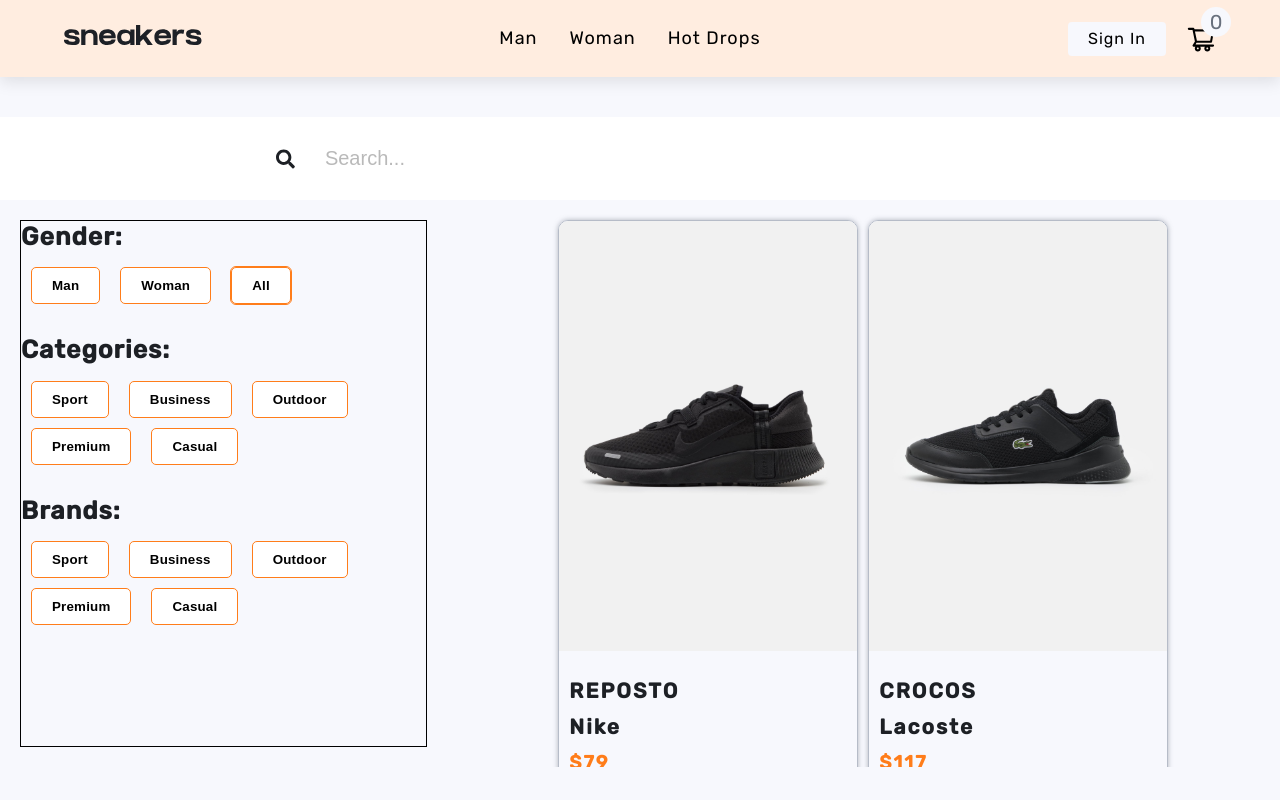
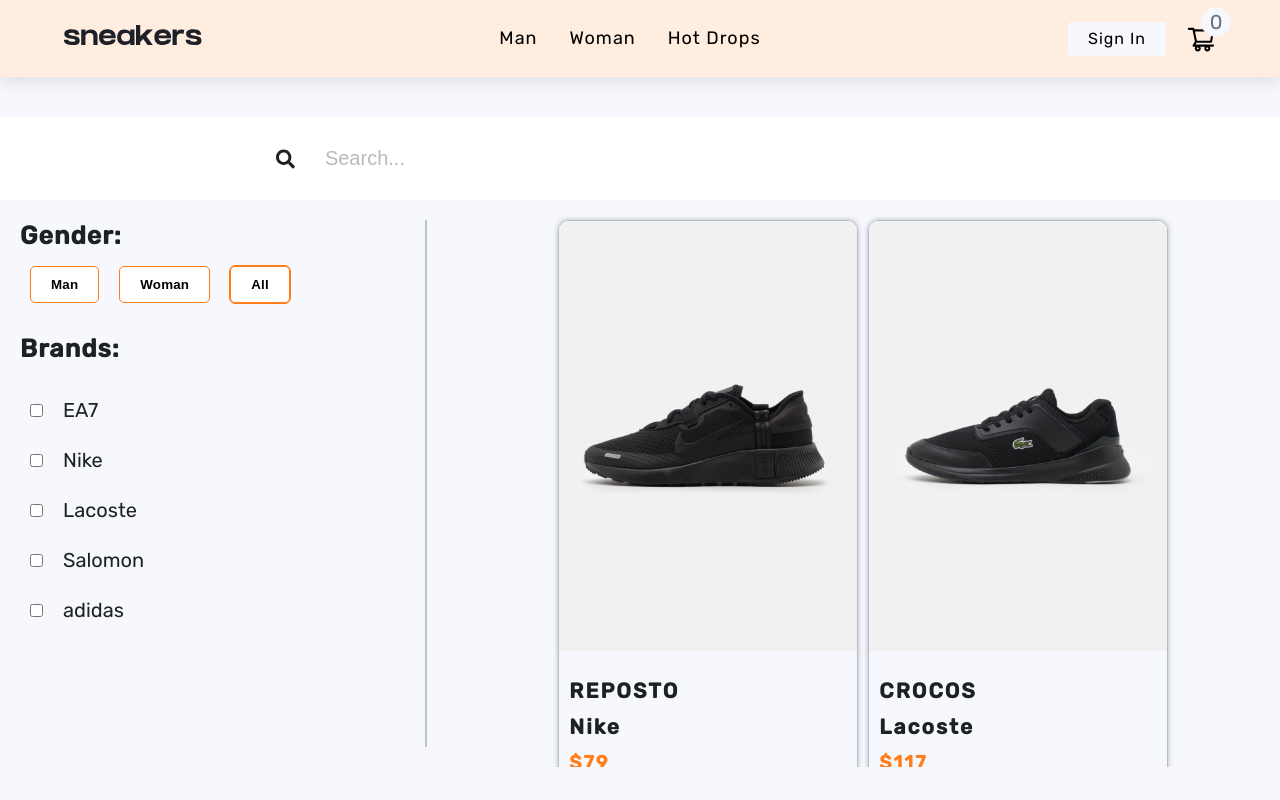
Before and after one commit to MMaciej0/sneakers-shop-react, a React (Create React App) app: page /products in a window 1280 px wide. Built offline with nearby package versions, Linux system fonts and the light colour scheme.

Commit message:
fix: fixed nav selection

```diff
--- a/src/components/Header/Navbar/Navbar.js
+++ b/src/components/Header/Navbar/Navbar.js
@@ -8,7 +8,8 @@
 
 function Navbar() {
   const { amount } = useGlobalContext();
-  const { openSidebar, openSubmenu, closeSubmenu } = useFilterContext();
+  const { openSidebar, openSubmenu, closeSubmenu, setGender, setModel } =
+    useFilterContext();
 
   const displaySubmenu = (e) => {
     const btnText = e.target.textContent;
@@ -27,6 +28,11 @@
     }
   };
 
+  const handleSelectGender = (gender) => {
+    setGender(gender);
+    setModel('');
+  };
+
   return (
     <nav className="nav" onMouseOver={handleSubmenu}>
       <div className="nav-center">
@@ -43,6 +49,7 @@
             to="/products"
             className="link-btn"
             onMouseOver={displaySubmenu}
+            onClick={() => handleSelectGender('man')}
           >
             man
           </NavLink>
@@ -50,6 +57,7 @@
             to="/products"
             className="link-btn"
             onMouseOver={displaySubmenu}
+            onClick={() => handleSelectGender('woman')}
           >
             woman
           </NavLink>
--- a/src/components/Header/Submenu/Submenu.js
+++ b/src/components/Header/Submenu/Submenu.js
@@ -1,20 +1,13 @@
 import React, { useEffect, useRef, useState } from 'react';
+import { Link } from 'react-router-dom';
 import './Submenu.css';
-import { Link } from 'react-router-dom';
+import { categoriesDB, brandsDB } from '../../../data/data';
 import SubmenuBrandItem from './SubmenuBrandItem';
 import { useFilterContext } from '../../../contexts/FilterContext/FilterContext';
 
 function Submenu() {
-  const {
-    showSubmenu,
-    location,
-    navText,
-    categories,
-    setCategories,
-    dataCategories,
-    brands,
-    setGender,
-  } = useFilterContext();
+  const { showSubmenu, location, navText, setCategories, setGender, setModel } =
+    useFilterContext();
 
   const container = useRef(null);
   const [columns, setColumns] = useState('col-2');
@@ -29,11 +22,12 @@
 
   const handleSelectCategory = (cat, text) => {
     // from menu user can only select one category
-    const newCategories = JSON.parse(JSON.stringify(dataCategories));
+    const newCategories = JSON.parse(JSON.stringify(categoriesDB));
     const selectedCategory = newCategories[text].find(
       (category) => category.name.toLowerCase() === cat.toLowerCase()
     );
     selectedCategory.selected = true;
+    setModel('');
     setGender(text);
     setCategories(newCategories);
   };
@@ -47,7 +41,7 @@
         <div className="submenu-column">
           <h4>Categories</h4>
           {navText &&
-            categories[navText].map((item, index) => {
+            categoriesDB[navText].map((item, index) => {
               return (
                 <div key={index} className="item-container">
                   <Link
@@ -64,7 +58,7 @@
         <div className="submenu-column">
           <h4>Brands</h4>
           {navText &&
-            brands[navText].map((brand, index) => {
+            brandsDB[navText].map((brand, index) => {
               return <SubmenuBrandItem key={index} {...brand} />;
             })}
         </div>
--- a/src/components/Header/Submenu/SubmenuBrandItem.js
+++ b/src/components/Header/Submenu/SubmenuBrandItem.js
@@ -2,9 +2,11 @@
 import { FaChevronRight } from 'react-icons/fa';
 import { Link } from 'react-router-dom';
 import { useFilterContext } from '../../../contexts/FilterContext/FilterContext';
+import { brandsDB } from '../../../data/data';
 
 function SubmenuBrandItem({ name, image, model }) {
-  const { location, navText } = useFilterContext();
+  const { location, navText, setGender, setBrands, setModel } =
+    useFilterContext();
 
   const [open, setOpen] = useState(false);
   let toggleRef = useRef();
@@ -24,12 +26,25 @@
     setOpen(false);
   }, [location]);
 
+  const handleSelectBrand = (brandName, menuText) => {
+    // from menu user can only select one brand
+    const newBrands = JSON.parse(JSON.stringify(brandsDB));
+    const selectedBrand = newBrands[menuText].find(
+      (brand) => brand.name.toLowerCase() === brandName.toLowerCase()
+    );
+    selectedBrand.selected = true;
+    setModel('');
+    setGender(menuText);
+    setBrands(newBrands);
+  };
+
   return (
     <>
       <div className="item-container">
         <Link
-          to={`/products`}
+          to="/products"
           className={open ? 'column-link highlight ' : 'column-link'}
+          onClick={() => handleSelectBrand(name, navText)}
         >
           <img src={image} alt={name} /> {name}
         </Link>
@@ -46,7 +61,7 @@
       <div className={open ? 'models show' : 'models'}>
         {model.map((model, index) => {
           return (
-            <Link to={`/products`} key={index}>
+            <Link to={`/products`} key={index} onClick={() => setModel(model)}>
               {model}
             </Link>
           );
--- a/src/components/Products/FilterNav/DesktopFilter/DesktopFilter.css
+++ b/src/components/Products/FilterNav/DesktopFilter/DesktopFilter.css
@@ -1,7 +1,10 @@
+@import url('../../../../globalStyles/custom.css');
+
 .df__container {
-  border: 1px solid black;
+  border-right: 2px solid hsl(var(--dark-grayish-blue), 0.4);
   width: 100%;
   height: 100%;
+  padding-right: 2rem;
 }
 
 .dr__row h3 {
--- a/src/components/Products/FilterNav/DesktopFilter/DesktopFilter.js
+++ b/src/components/Products/FilterNav/DesktopFilter/DesktopFilter.js
@@ -3,6 +3,7 @@
 import { useFilterContext } from '../../../../contexts/FilterContext/FilterContext';
 import SingleSelectionButtonsGroup from '../../../common/SingleSelectionButtonsGroup/SingleSelectionButtonsGroup';
 import ToggleButtonsGroup from '../../../common/ToggleButtonsGroup/ToggleButtonsGroup';
+import CheckboxButtonsGroup from '../../../common/CheckboxButtonsGroup/CheckboxButtonsGroup';
 
 function DesktopFilter() {
   const {
@@ -14,11 +15,6 @@
     brands,
     setBrands,
   } = useFilterContext();
-
-  useEffect(() => {
-    const newCategories = JSON.parse(JSON.stringify(dataCategories));
-    setCategories(newCategories);
-  }, [gender]);
 
   return (
     <div className="df__container">
@@ -34,20 +30,20 @@
           setSelectedValue={setGender}
         />
       </div>
-      <div className="dr__row">
+      {/* <div className="dr__row">
         <h3>Categories:</h3>
         <ToggleButtonsGroup
           data={categories}
           selectedNavText={gender}
           setSelectedValue={setCategories}
         />
-      </div>
+      </div> */}
       <div className="dr__row">
         <h3>Brands:</h3>
-        <ToggleButtonsGroup
-          data={categories}
+        <CheckboxButtonsGroup
+          data={brands}
           selectedNavText={gender}
-          setSelectedValue={setCategories}
+          setSelectedValue={setBrands}
         />
       </div>
     </div>
--- /dev/null
+++ b/src/components/common/CheckboxButtonsGroup/CheckboxButton.css
@@ -0,0 +1,21 @@
+@import url('../../../globalStyles/custom.css');
+
+.checkbox__container {
+  display: flex;
+  align-items: center;
+  cursor: pointer;
+  font-size: 2rem;
+  padding-block: 1rem;
+}
+
+.checkbox__container label {
+  width: 100%;
+}
+
+.checkbox__container:hover {
+  background-color: hsl(var(--orange-primary));
+}
+
+.checkbox__container * {
+  margin-right: 2rem;
+}
--- /dev/null
+++ b/src/components/common/CheckboxButtonsGroup/CheckboxButton.js
@@ -0,0 +1,15 @@
+import React from 'react';
+import './CheckboxButton.css';
+
+const CheckboxButton = ({ name, image }) => {
+  return (
+    <li className="checkbox__container">
+      <label htmlFor={name}>
+        <input type="checkbox" id={name} />
+        {name}
+      </label>
+    </li>
+  );
+};
+
+export default CheckboxButton;
--- /dev/null
+++ b/src/components/common/CheckboxButtonsGroup/CheckboxButtonsGroup.css
@@ -0,0 +1,6 @@
+.checkbox__list {
+  padding: 1rem;
+  height: 250px;
+  overflow-y: scroll;
+  scrollbar-width: 0.5rem;
+}
--- /dev/null
+++ b/src/components/common/CheckboxButtonsGroup/CheckboxButtonsGroup.js
@@ -0,0 +1,22 @@
+import React from 'react';
+import './CheckboxButtonsGroup.css';
+import CheckboxButton from './CheckboxButton';
+
+const CheckboxButtonsGroup = ({ data, selectedNavText, setSelectedValue }) => {
+  return (
+    <ul className="checkbox__list">
+      {data[selectedNavText].map((item) => {
+        return (
+          <CheckboxButton
+            key={item.id}
+            {...item}
+            data={data}
+            setData={setSelectedValue}
+          />
+        );
+      })}
+    </ul>
+  );
+};
+
+export default CheckboxButtonsGroup;
--- a/src/contexts/FilterContext/FilterContext.js
+++ b/src/contexts/FilterContext/FilterContext.js
@@ -1,8 +1,8 @@
 import React, { useContext, useState, useEffect } from 'react';
 import {
   products as dataProducts,
-  categories as dataCategories,
-  brands as dataBrands,
+  categoriesDB,
+  brandsDB,
 } from '../../data/data';
 import { getProductsBySex, forEachFilter } from '../../utils/filters';
 
@@ -14,8 +14,8 @@
   const [location, setLocation] = useState({});
   const [navText, setNavText] = useState('');
   const [gender, setGender] = useState('all');
-  const [categories, setCategories] = useState(dataCategories);
-  const [brands, setbrands] = useState(dataBrands);
+  const [categories, setCategories] = useState(categoriesDB);
+  const [brands, setBrands] = useState(brandsDB);
   const [model, setModel] = useState('');
   const [searchValue, setSearchValue] = useState('');
   const [products, setProducts] = useState([]);
@@ -31,9 +31,8 @@
       }
     }
 
-    console.log(categories);
     setProducts(output);
-  }, [gender, categories]);
+  }, [gender, categories, brands, model]);
 
   const openSubmenu = (text, coordinates) => {
     setNavText(text);
@@ -57,7 +56,6 @@
     <FilterContext.Provider
       value={{
         products,
-        dataCategories,
         searchValue,
         setSearchValue,
         openSubmenu,
@@ -71,8 +69,10 @@
         categories,
         setCategories,
         brands,
+        setBrands,
         gender,
         setGender,
+        setModel,
       }}
     >
       {children}
--- a/src/data/data.js
+++ b/src/data/data.js
@@ -1,4 +1,4 @@
-export const categories = {
+export const categoriesDB = {
   man: [
     { name: 'sport', selected: false },
     { name: 'business', selected: false },
@@ -21,7 +21,7 @@
   ],
 };
 
-export const brands = {
+export const brandsDB = {
   man: [
     {
       id: '623457',
@@ -93,6 +93,50 @@
       image: '/images/adidas-logo.svg',
       model: ['MULTIX'],
       name: 'adidas',
+      selected: false,
+    },
+  ],
+  all: [
+    {
+      id: '623457',
+      image: '/images/emporio-armani-logo.png',
+      model: ['SUPER DELUX'],
+      name: 'EA7',
+      selected: false,
+    },
+    {
+      id: '111111111',
+      image: '/images/nike-logo.webp',
+      model: ['REPOSTO'],
+      name: 'Nike',
+      selected: false,
+    },
+    {
+      id: '222222222222222',
+      image: '/images/lacoste-logo.jpg',
+      model: ['CROCOS', 'CROCOSSSS'],
+      name: 'Lacoste',
+      selected: false,
+    },
+    {
+      id: '323451',
+      image: '/images/salomon-logo.svg',
+      model: ['XT-WINGS 2'],
+      name: 'Salomon',
+      selected: false,
+    },
+    {
+      id: '46479',
+      image: '/images/adidas-logo.svg',
+      model: ['MULTIX'],
+      name: 'adidas',
+      selected: false,
+    },
+    {
+      id: '59999976',
+      image: '/images/puma-logo.jpg',
+      model: ['NUCLEUS'],
+      name: 'Puma',
       selected: false,
     },
   ],
--- a/src/globalStyles/App.css
+++ b/src/globalStyles/App.css
@@ -21,14 +21,31 @@
   grid-area: footer;
 } */
 
-::-webkit-scrollbar {
-  display: none;
-}
-
-body {
-  scrollbar-width: none;
-}
-
 main {
   margin-top: 4rem;
 }
+
+/* width */
+::-webkit-scrollbar {
+  width: 5px;
+}
+
+/* Track */
+::-webkit-scrollbar-track {
+  background: #f1f1f1;
+}
+
+/* Handle */
+::-webkit-scrollbar-thumb {
+  background: #888;
+}
+
+/* Handle on hover */
+::-webkit-scrollbar-thumb:hover {
+  background: #555;
+}
+
+.checkbox__container input,
+.checkbox__container label {
+  cursor: pointer;
+}
```
